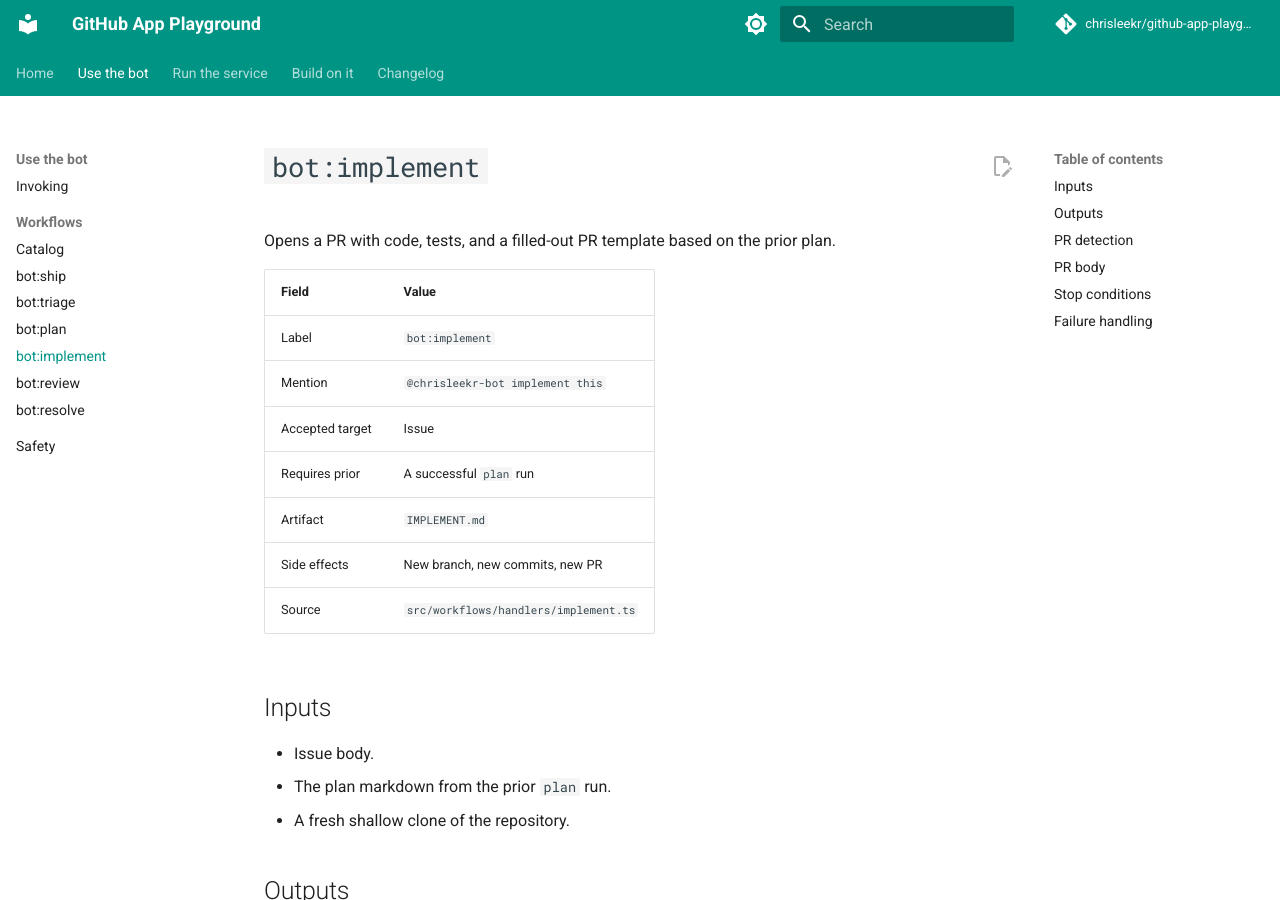
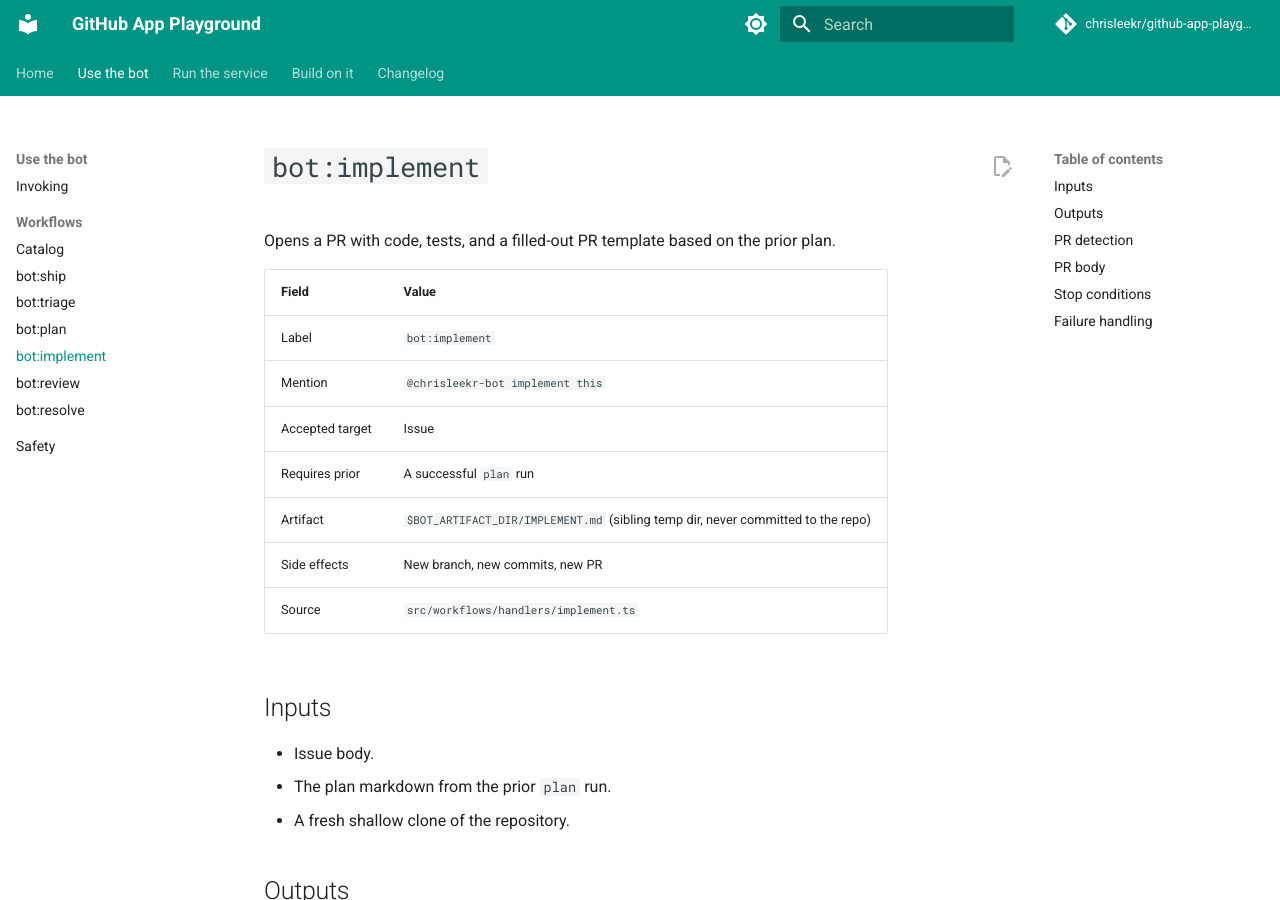
Before and after one commit to chrisleekr/github-app-playground, an MkDocs documentation site: the page built from docs/use/workflows/implement.md, in a window 1280 px wide and 900 px high. Built offline with MkDocs 1.6.1 and Material for MkDocs 9.7.7, drawn with Linux system fonts in a browser that asks for light colours; comment, search, counter and statistics services are not loaded.

Commit message:
docs(workflows): reflect $BOT_ARTIFACT_DIR sibling artifact path
Update implement.md / review.md / resolve.md Artifact rows to match
the runtime change — IMPLEMENT.md / REVIEW.md / RESOLVE.md now live
in the sibling temp dir exposed via $BOT_ARTIFACT_DIR, not the cloned
repo root. Required by the docs-sync guard.

Co-Authored-By: Claude Opus 4.7 <noreply@anthropic.com>

```diff
--- a/docs/use/workflows/implement.md
+++ b/docs/use/workflows/implement.md
@@ -2,15 +2,15 @@
 
 Opens a PR with code, tests, and a filled-out PR template based on the prior plan.
 
-| Field           | Value                                 |
-| --------------- | ------------------------------------- |
-| Label           | `bot:implement`                       |
-| Mention         | `@chrisleekr-bot implement this`      |
-| Accepted target | Issue                                 |
-| Requires prior  | A successful `plan` run               |
-| Artifact        | `IMPLEMENT.md`                        |
-| Side effects    | New branch, new commits, new PR       |
-| Source          | `src/workflows/handlers/implement.ts` |
+| Field           | Value                                                                            |
+| --------------- | -------------------------------------------------------------------------------- |
+| Label           | `bot:implement`                                                                  |
+| Mention         | `@chrisleekr-bot implement this`                                                 |
+| Accepted target | Issue                                                                            |
+| Requires prior  | A successful `plan` run                                                          |
+| Artifact        | `$BOT_ARTIFACT_DIR/IMPLEMENT.md` (sibling temp dir, never committed to the repo) |
+| Side effects    | New branch, new commits, new PR                                                  |
+| Source          | `src/workflows/handlers/implement.ts`                                            |
 
 ## Inputs
 
```
Also changed, not shown: docs/use/workflows/resolve.md (+1 -1 lines), docs/use/workflows/review.md (+1 -1 lines).
